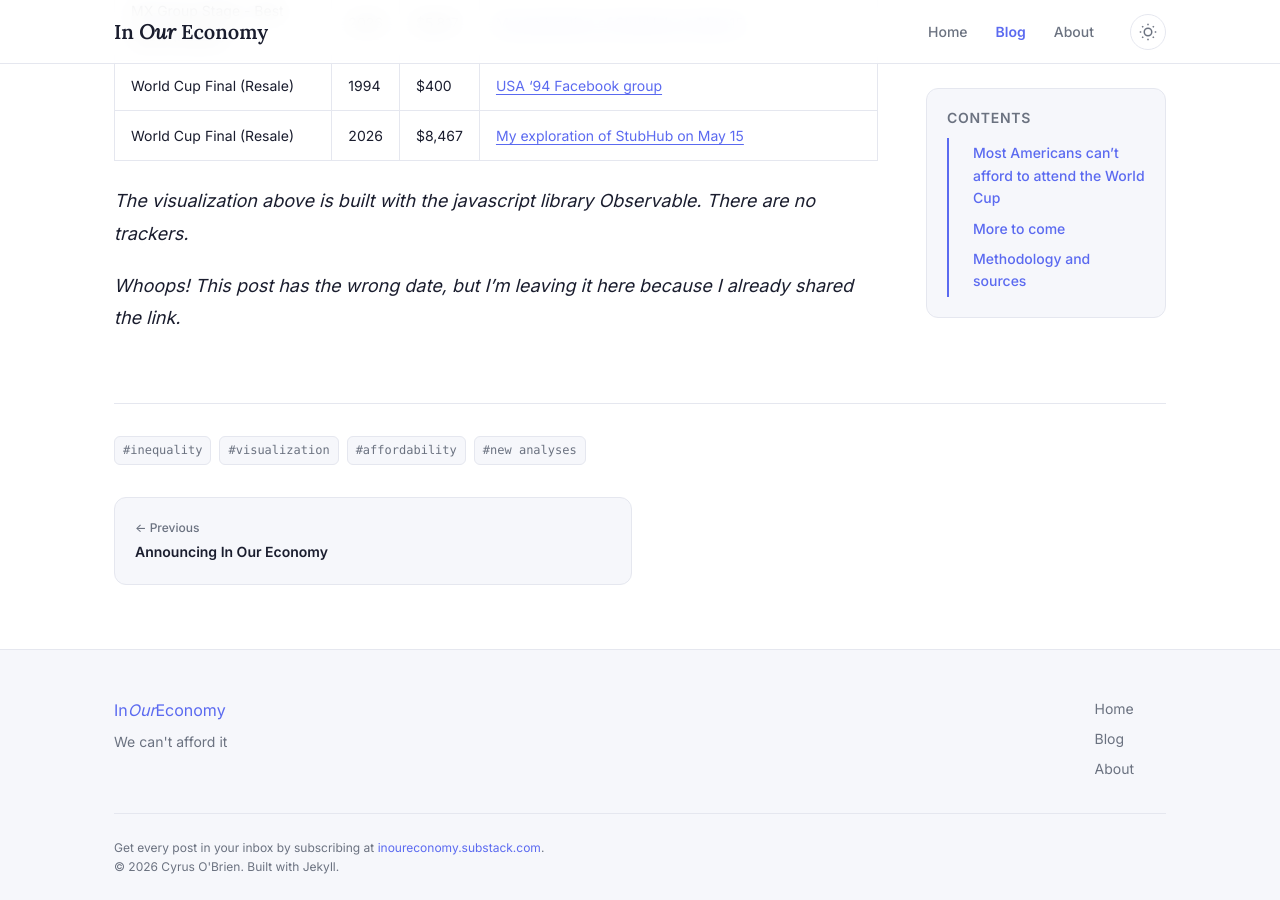
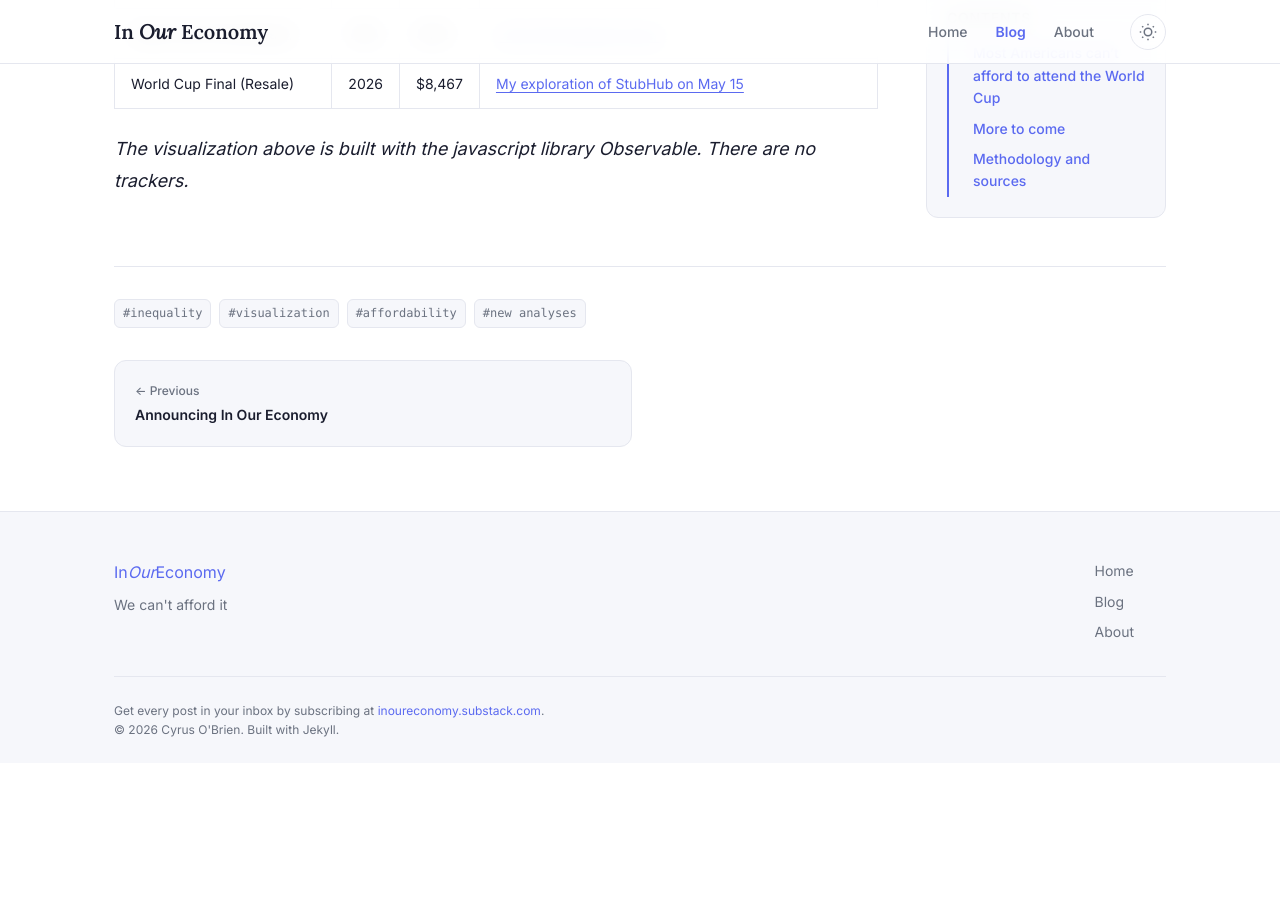
Before and after one commit to in-our-economy/inoureconomy, a Jekyll site: the page built from _posts/2026-05-15-world-cup-ticket-prices.md, in a window 1280 px wide and 900 px high, scrolled down 4578 px. Built offline with Jekyll 4.4.1, drawn with Linux system fonts in a browser that asks for light colours; after the commit the page ends 5341 px from its top, so only the background shows below that; some of the changed text lies outside the part shown.

Commit message:
Update 2026-05-15-world-cup-ticket-prices.md

```diff
--- a/_posts/2026-05-15-world-cup-ticket-prices.md
+++ b/_posts/2026-05-15-world-cup-ticket-prices.md
@@ -8,10 +8,9 @@
 author: "Cyrus O'Brien"
 redirect_from:
   - /blog/2025/05/16/world-cup-ticket-prices/
+  - /blog/2025/05/15/world-cup-ticket-prices/
 ---
 ### Most Americans can't afford to attend the World Cup
-
-*this is an accidental duplicate post*
 
 The World Cup is being held in North America for the first time in 32 years, but most Americans can't afford to attend.
 
@@ -168,5 +167,3 @@
 
 
 *The visualization above is built with the javascript library Observable. There are no trackers.*
-
-*Whoops! This post has the wrong date, but I'm leaving it here because I already shared the link.*
```
